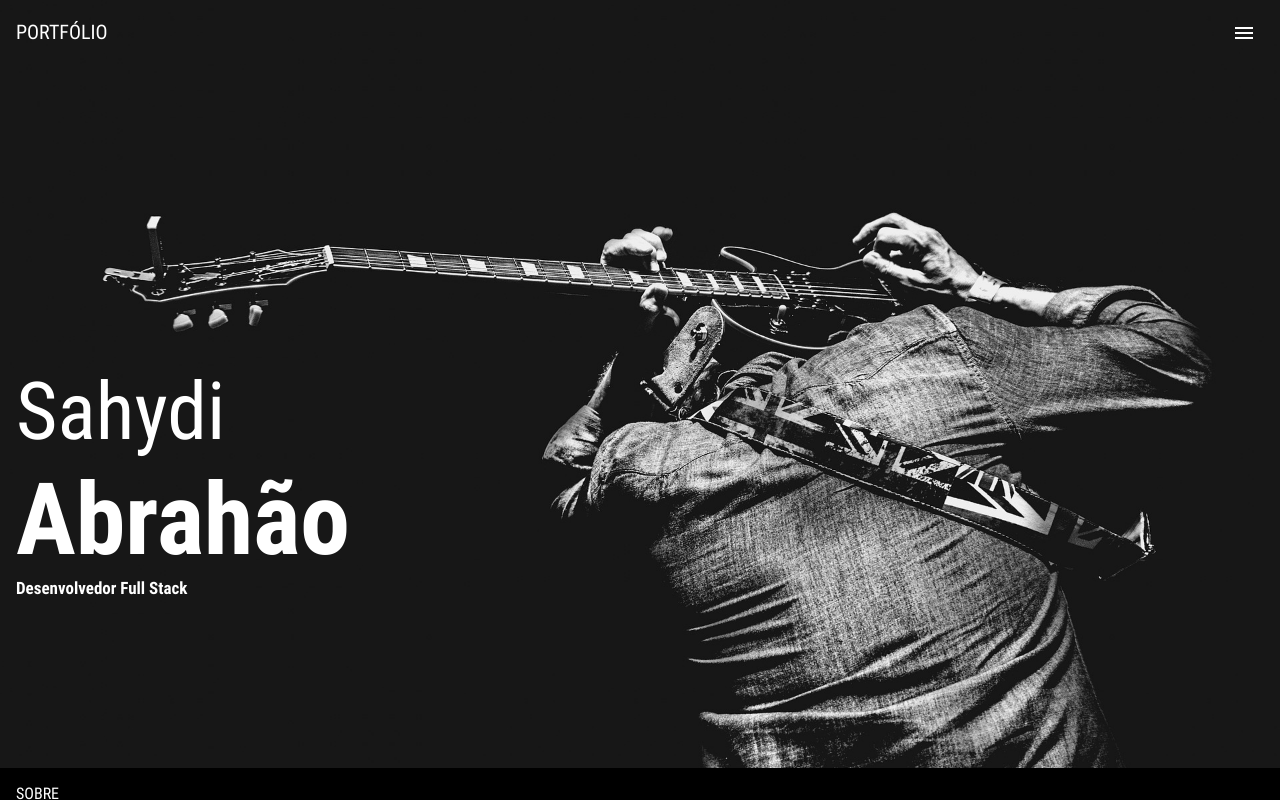
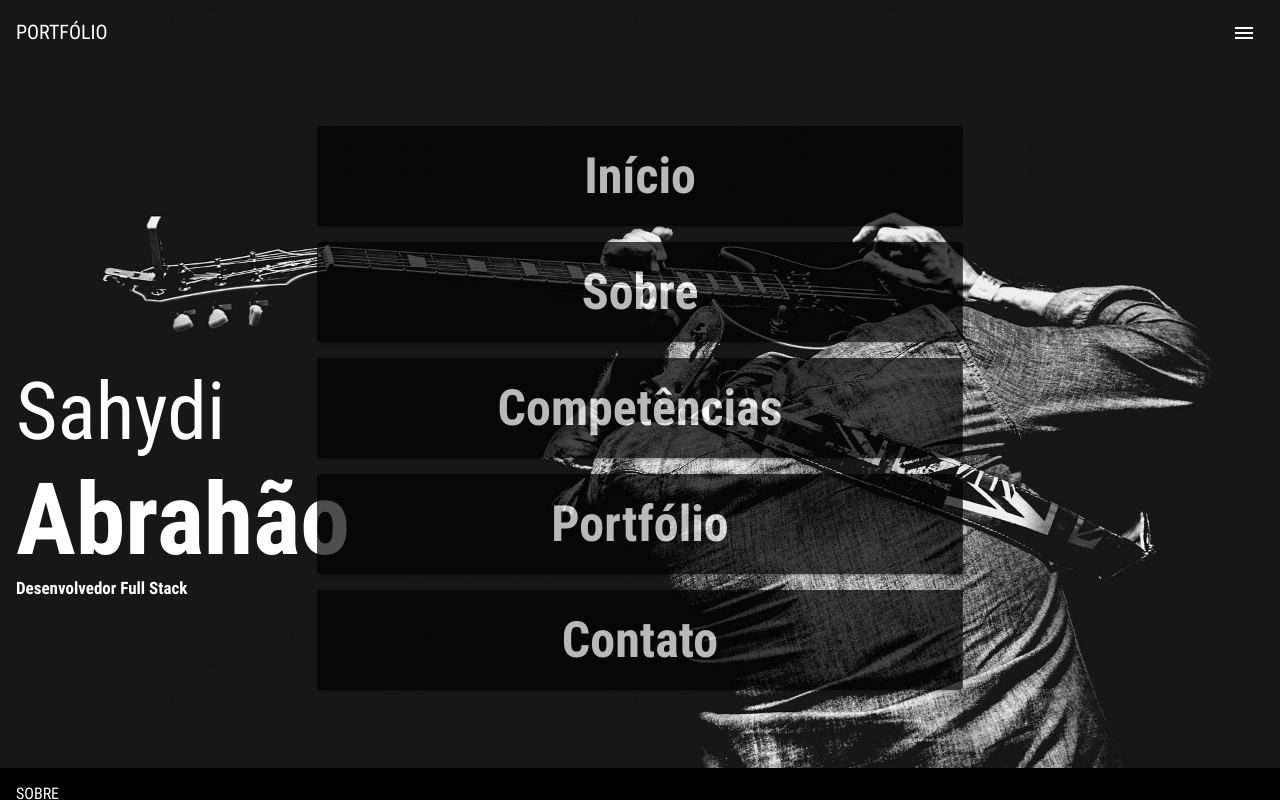
Before and after one commit to sahydiabrahao/landing-page, an Angular app: page /home in a window 1280 px wide. Both pictures are taken after a click on the button "menu". Built offline with nearby package versions, Linux system fonts and the light colour scheme.

Commit message:
1.9 Menu

```diff
--- a/src/app/modules/home/home/home.component.html
+++ b/src/app/modules/home/home/home.component.html
@@ -2,7 +2,7 @@
 <section id="home" >
   <mat-toolbar>
     <span>PORTFÓLIO</span>
-    <button mat-icon-button class="example-icon" aria-label="Example icon-button with menu icon">
+    <button (click)="onMenu()" mat-icon-button class="example-icon" aria-label="Example icon-button with menu icon">
       <mat-icon>menu</mat-icon>
     </button>
   </mat-toolbar>
@@ -126,3 +126,17 @@
     <p class="footer-text regular">Sahydi Abrahão</p>
   </div>
 </div>
+
+
+<!--MENU MODAL-->
+<ng-container *ngIf="showModal">
+  <div class="modal">
+    <div class="btns-modal">
+      <button (click)="onMenuHome()" class="btn-modal bold" mat-raised-button >Início</button>
+      <button (click)="onMenuAboutMe()" class="btn-modal bold" mat-raised-button >Sobre</button>
+      <button (click)="onMenuStack()" class="btn-modal bold" mat-raised-button >Competências</button>
+      <button (click)="onMenuPortfolio()" class="btn-modal bold" mat-raised-button >Portfólio</button>
+      <button (click)="onMenuContact()" class="btn-modal bold" mat-raised-button >Contato</button>
+    </div>
+  </div>
+</ng-container>
--- a/src/app/modules/home/home/home.component.scss
+++ b/src/app/modules/home/home/home.component.scss
@@ -225,7 +225,7 @@ mat-toolbar {
   font-weight: 200;
 }
 
-/*Footer*/
+/*:::::Footer:::::*/
 #footer {
   display: flex;
   direction: row;
@@ -242,3 +242,47 @@ mat-toolbar {
   margin-right: 16px;
   font-size: 12px;
 }
+
+
+/*:::::Modal:::::*/
+
+.modal {
+  overflow: hidden;
+
+  border-radius: 8px;
+  width: 53%;
+  height: auto;
+  position: fixed;
+  left: 50%;
+  top: 52%;
+  transform: translate(-50%, -50%);
+  z-index: 11;
+}
+
+.menu-modal{
+  margin: 8px 16px 0px 16px ;
+  background-color: transparent;
+  display: flex;
+  justify-content: flex-end;
+  color: #FFFFFF;
+}
+
+.btns-modal{
+  margin: 16px;
+  overflow: hidden;
+  align-items: center;
+}
+.btn-modal{
+  opacity : 0.7;
+  margin-bottom: 16px;
+  background-color:  #000000;
+  color: #FFFFFF;
+  width: 100%;
+  font-size: 50px;
+  height: 100px;
+}
+
+.btn-modal:hover{
+  opacity : 0.9;
+  transform: translateY(-4px);
+}
--- a/src/app/modules/home/home/home.component.ts
+++ b/src/app/modules/home/home/home.component.ts
@@ -7,9 +7,37 @@ import { Component, OnInit } from '@angular/core';
 })
 export class HomeComponent implements OnInit {
 
+  showModal: boolean = false;
+
   constructor() { }
 
   ngOnInit() {
   }
 
+  onMenu() {
+    this.showModal = !this.showModal;
+  }
+
+  onMenuHome(){
+    this.showModal = !this.showModal;
+  }
+
+  onMenuAboutMe(){
+    this.showModal = !this.showModal;
+  }
+
+  onMenuStack(){
+    this.showModal = !this.showModal;
+  }
+
+  onMenuPortfolio(){
+    this.showModal = !this.showModal;
+  }
+
+  onMenuContact(){
+    this.showModal = !this.showModal;
+  }
+
+
+
 }
```
